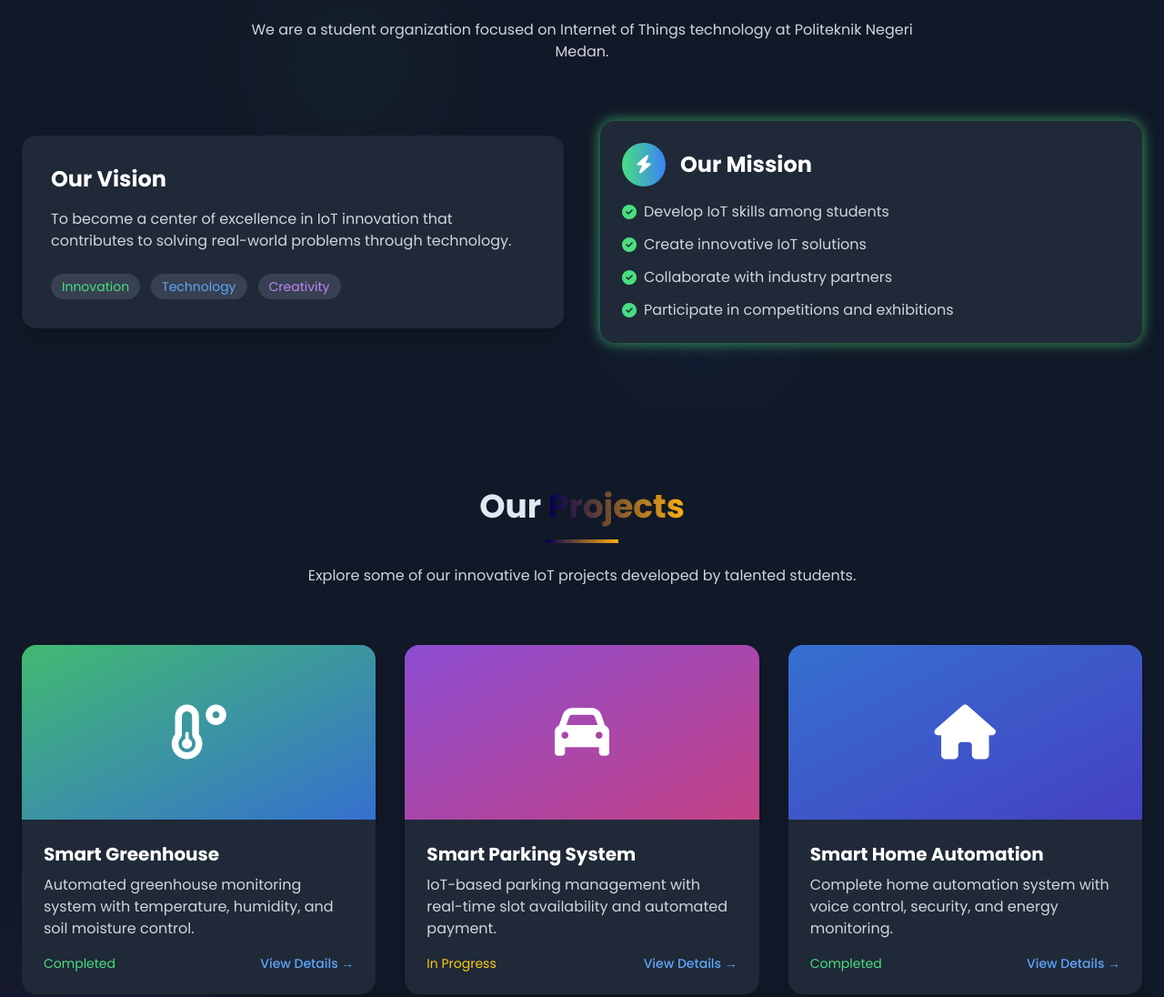
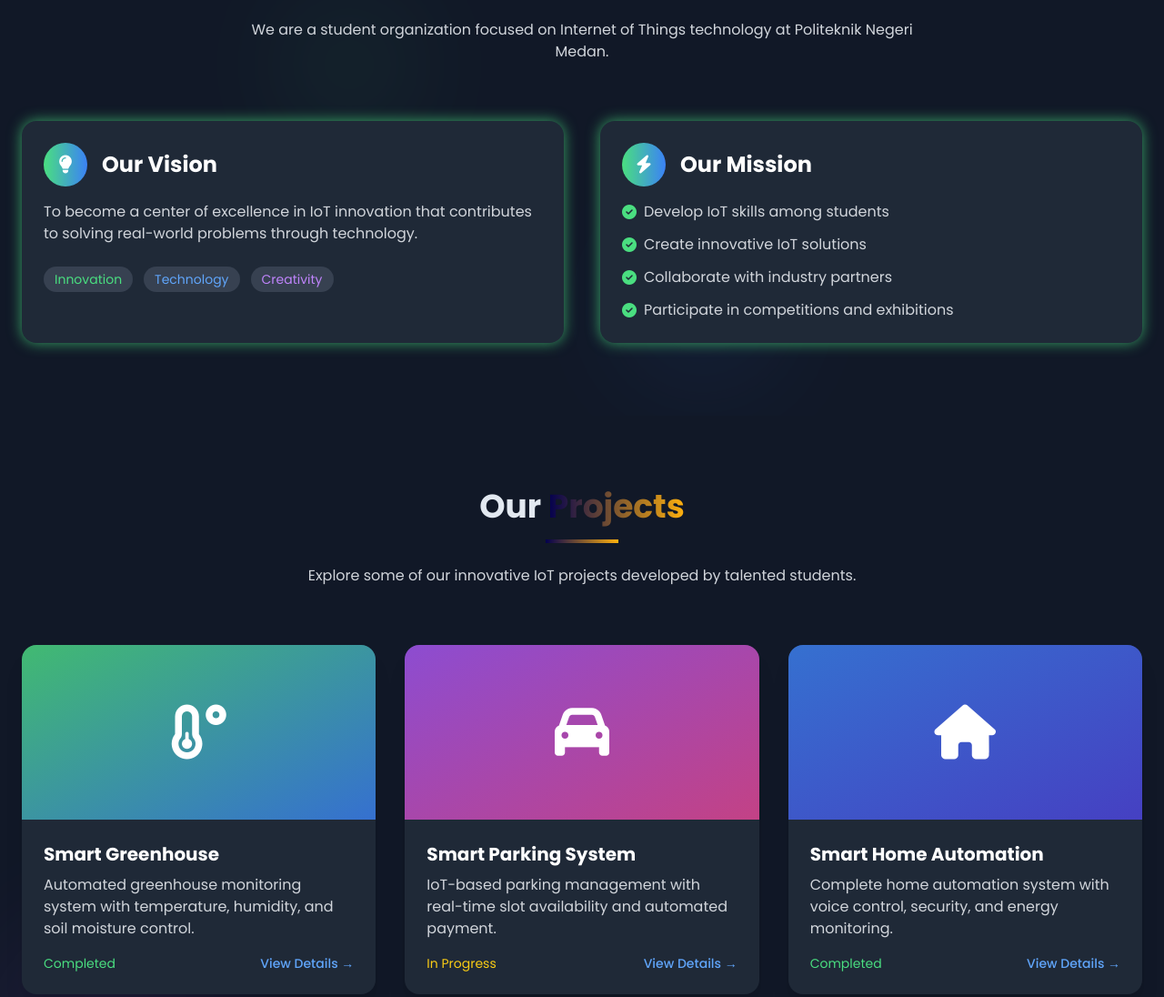
Before and after one commit to dhandybintanghasibuan/UKMIoTPolmed, a website: page index.html in a window 1280 px wide. Shown: the part 1043-2139 px from the top of the page at 91% size. Drawn offline with nearby package versions, Linux system fonts and the light colour scheme; animation ran at ten frames a second.

Commit message:
vision and mission

```diff
--- a/index.html
+++ b/index.html
@@ -132,9 +132,16 @@
                     We are a student organization focused on Internet of Things technology at Politeknik Negeri Medan.
                 </p>
             </div>
-            <div class="grid grid-cols-1 md:grid-cols-2 gap-10 items-center">
-                <div class="card-3d bg-gray-800 rounded-2xl p-8 shadow-xl">
-                    <h3 class="text-2xl font-bold mb-4 text-white">Our Vision</h3>
+            <div class="grid grid-cols-1 md:grid-cols-2 gap-10 items-stretch">
+  <!-- Our Vision Card (styled like Our Mission) -->
+  <div class="relative">
+    <div class="iot-device glow bg-gray-800 rounded-2xl p-6 h-full">
+      <div class="flex items-center mb-4">
+        <div class="w-12 h-12 rounded-full bg-gradient-to-r from-green-400 to-blue-500 flex items-center justify-center">
+          <i class="fas fa-lightbulb text-white text-xl"></i>
+        </div>
+        <h3 class="text-2xl font-bold ml-4 text-white">Our Vision</h3>
+      </div>
       <p class="text-gray-300 mb-6">
         To become a center of excellence in IoT innovation that contributes to solving real-world problems through technology.
       </p>
@@ -144,6 +151,9 @@
         <span class="px-3 py-1 bg-gray-700 rounded-full text-sm text-purple-400">Creativity</span>
       </div>
     </div>
+  </div>
+
+  <!-- Our Mission Card -->
   <div class="relative">
     <div class="iot-device glow bg-gray-800 rounded-2xl p-6 h-full">
       <div class="flex items-center mb-4">
@@ -170,6 +180,8 @@
           <span>Participate in competitions and exhibitions</span>
         </li>
       </ul>
+    </div>
+  </div>
 </div>
                 </div>
             </div>
@@ -418,7 +430,10 @@
       <label for="message" class="block text-gray-300 mb-2">Message</label>
       <textarea id="message" rows="4" required class="w-full px-4 py-3 bg-gray-700 border border-gray-600 rounded-lg focus:outline-none focus:ring-2 focus:ring-green-400 text-white"></textarea>
     </div>
-    <button type="submit" class="w-full px-6 py-3 bg-gradient-to-r from-[#03004e] to-[#feb00e] text-white rounded-lg font-medium hover:opacity-90 transition-all duration-300">
+    <button
+  type="submit"
+  class="block w-full text-center px-6 py-3 bg-gradient-to-r from-[#03004e] to-[#feb00e] text-white rounded-lg font-medium hover:opacity-90 transition-all duration-300 cursor-pointer"
+>
   Send Message
 </button>
     <div id="form-feedback" class="mt-4 hidden text-center">
```
Lines whose indentation alone changed are shown as unchanged.
